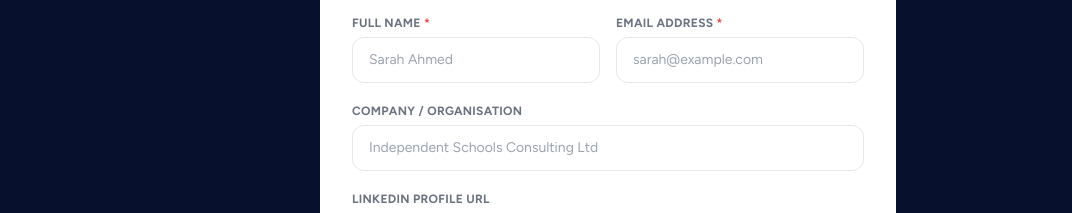
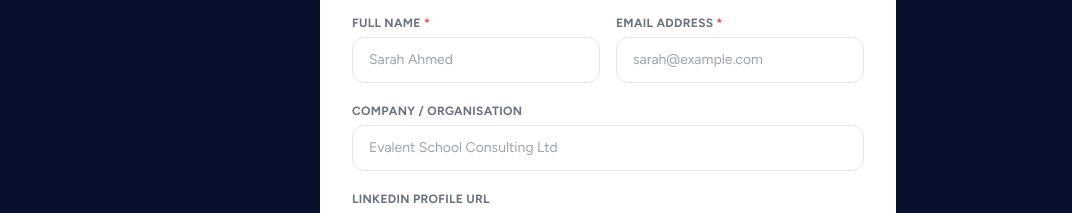
Before and after one commit to wigsbury-ui/evalent-marketing, a Next.js app: page /partners in a window 1280 px wide. Shown: the part 4822-5035 px from the top of the page, without its empty margins (32-1104 px from the left). Built offline with nearby package versions, Linux system fonts and the light colour scheme.

Commit message:
fix: partners form company placeholder text

```diff
--- a/src/app/partners/page.tsx
+++ b/src/app/partners/page.tsx
@@ -347,7 +347,7 @@ export default function PartnersPage() {
                   type="text"
                   value={form.company}
                   onChange={e => setForm(f => ({ ...f, company: e.target.value }))}
-                  placeholder="Independent Schools Consulting Ltd"
+                  placeholder="Evalent School Consulting Ltd"
                   className="w-full border border-gray-200 rounded-xl px-4 py-3 text-sm text-navy outline-none focus:border-brand transition-colors"
                 />
               </div>
```
